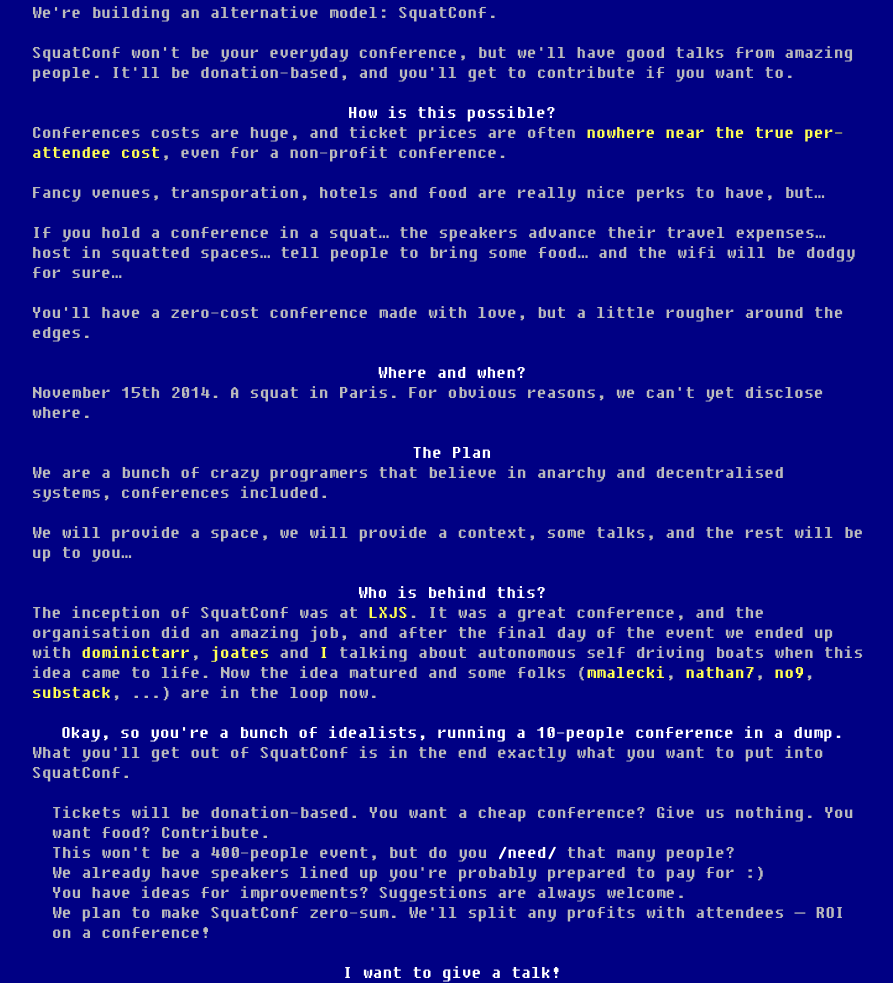
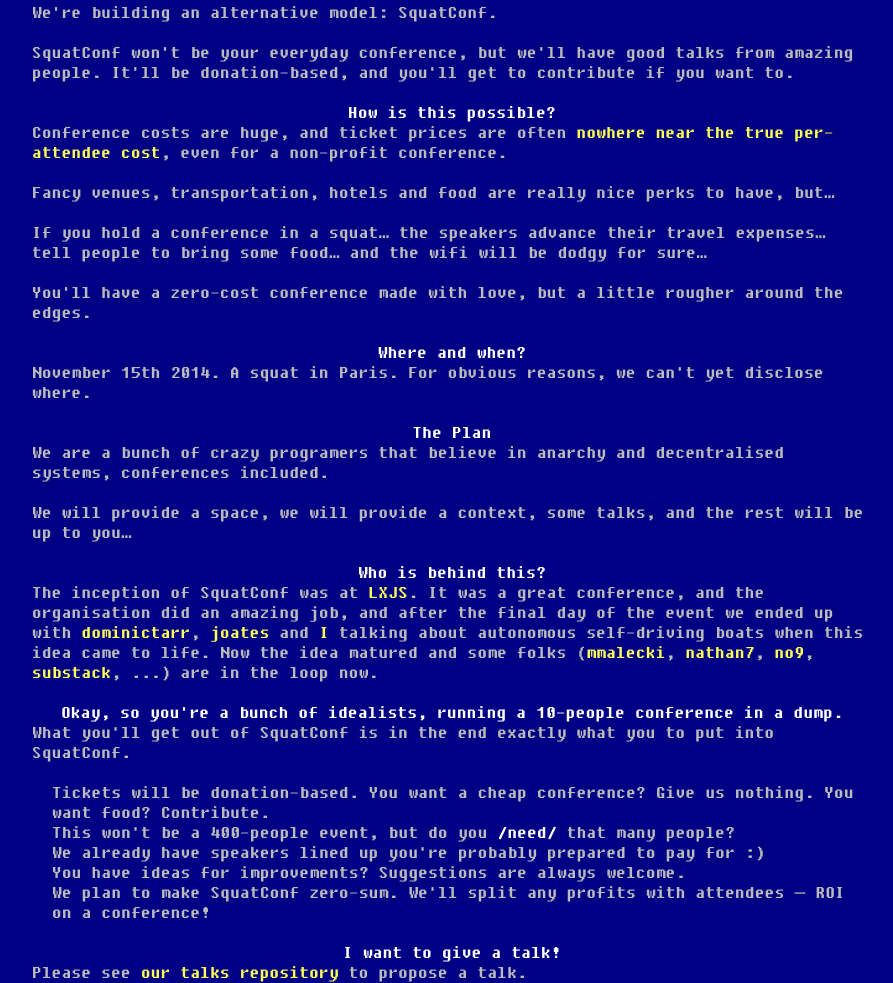
Before and after one commit to kalikaneko/website, a website: page html/index.html in a window 1280 px wide. Shown: the part 537-1520 px from the top of the page, without its empty margins (260-1153 px from the left). Drawn offline with Linux system fonts and the light colour scheme.

Commit message:
some spelling fixes, some language fixes

```diff
--- a/html/index.html
+++ b/html/index.html
@@ -96,11 +96,10 @@
         <p>We're building an alternative model: SquatConf.</p>
         <p>SquatConf won't be your everyday conference, but we'll have good talks from amazing people. It'll be donation-based, and you'll get to contribute if you want to.</p>
         <h2 id="how-is-this-possible-">How is this possible?</h2>
-        <p>Conferences costs are huge, and ticket prices are often <a href="http://2014.lxjs.org/about/">nowhere near the true per-attendee cost</a>, even for a non-profit conference.</p>
-        <p>Fancy venues, transporation, hotels and food are really nice perks to have, but…</p>
+        <p>Conference costs are huge, and ticket prices are often <a href="http://2014.lxjs.org/about/">nowhere near the true per-attendee cost</a>, even for a non-profit conference.</p>
+        <p>Fancy venues, transportation, hotels and food are really nice perks to have, but…</p>
         <p>If you hold a conference in a squat…
         the speakers advance their travel expenses…
-        host in squatted spaces…
         tell people to bring some food…
         and the wifi will be dodgy for sure…</p>
         <p>You'll have a zero-cost conference made with love, but a little rougher around the edges.</p>
@@ -110,9 +109,9 @@
         <p>We are a bunch of crazy programers that believe in anarchy and decentralised systems, conferences included.</p>
         <p>We will provide a space, we will provide a context, some talks, and the rest will be up to you…</p>
         <h2 id="who-is-behind-this-">Who is behind this?</h2>
-        <p>The inception of SquatConf was at <a href="http://2014.lxjs.org/">LXJS</a>. It was a great conference, and the organisation did an amazing job, and after the final day of the event we ended up with <a href="https://github.com/dominictarr">dominictarr</a>, <a href="https://github.com/joates">joates</a> and <a href="https://github.com/gorhgorh">I</a> talking about autonomous self driving boats when this idea came to life. Now the idea matured and some folks (<a href="https://github.com/mmalecki">mmalecki</a>, <a href="https://github.com/nathan7">nathan7</a>, <a href="https://github.com/no9">no9</a>, <a href="https://github.com/substack">substack</a>, ...) are in the loop now.</p>
+        <p>The inception of SquatConf was at <a href="http://2014.lxjs.org/">LXJS</a>. It was a great conference, and the organisation did an amazing job, and after the final day of the event we ended up with <a href="https://github.com/dominictarr">dominictarr</a>, <a href="https://github.com/joates">joates</a> and <a href="https://github.com/gorhgorh">I</a> talking about autonomous self-driving boats when this idea came to life. Now the idea matured and some folks (<a href="https://github.com/mmalecki">mmalecki</a>, <a href="https://github.com/nathan7">nathan7</a>, <a href="https://github.com/no9">no9</a>, <a href="https://github.com/substack">substack</a>, ...) are in the loop now.</p>
         <h2 id="okay-so-you-re-a-bunch-of-idealists-running-a-10-people-conference-in-a-dump-">Okay, so you're a bunch of idealists, running a 10-people conference in a dump.</h2>
-        <p>What you'll get out of SquatConf is in the end exactly what you want to put into SquatConf.</p>
+        <p>What you'll get out of SquatConf is in the end exactly what you to put into SquatConf.</p>
         <ul>
         <li>Tickets will be donation-based. You want a cheap conference? Give us nothing. You want food? Contribute.</li>
         <li>This won't be a 400-people event, but do you <em>need</em> that many people?</li>
```
